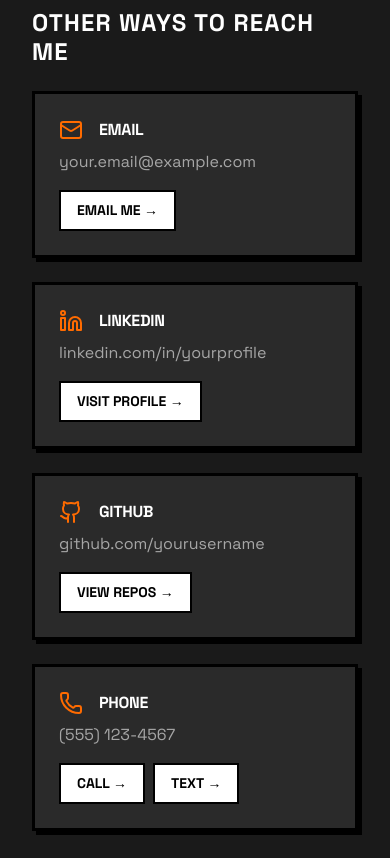
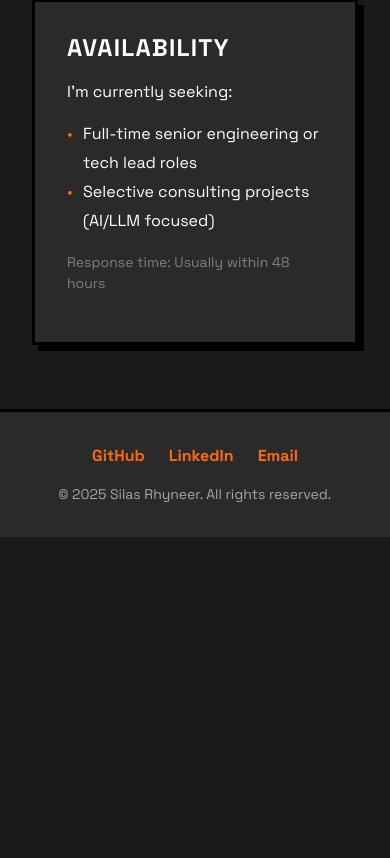
Before and after one commit to CaptainCrouton89/profile-page, a Next.js app: page /contact in a window 390 px wide. Shown: the part 986-1844 px from the top of the page. After the commit the page ends 1523 px from the top, so only its background shows below. Built offline with nearby package versions, Linux system fonts and the light colour scheme.

Commit message:
Refactor ContactPage layout and update contact information
- Removed the ContactForm component and adjusted the layout to focus on contact methods.
- Updated email, LinkedIn, and GitHub links with personal information.
- Enhanced styling for better visual hierarchy and responsiveness.

```diff
--- a/src/app/contact/page.tsx
+++ b/src/app/contact/page.tsx
@@ -1,5 +1,4 @@
-import { ContactForm } from "@/components/ContactForm"
-import { Github, Linkedin, Mail, Phone } from "lucide-react"
+import { Github, Linkedin, Mail } from "lucide-react"
 
 export default function ContactPage() {
   return (
@@ -38,30 +37,12 @@ export default function ContactPage() {
         </p>
       </div>
 
-      {/* Two Column Layout */}
+      {/* Contact Methods */}
       <div
         style={{
-          display: "grid",
-          gridTemplateColumns: "1fr",
-          gap: "var(--space-3xl)",
           marginBottom: "var(--space-3xl)",
         }}
-        className="md:grid-cols-2"
       >
-        {/* Contact Form */}
-        <div
-          style={{
-            border: "var(--border-width) solid var(--color-black)",
-            boxShadow: "6px 6px 0 var(--color-black)",
-            padding: "var(--space-xl)",
-            background: "var(--color-surface)",
-          }}
-        >
-          <ContactForm />
-        </div>
-
-        {/* Other Ways to Reach Me */}
-        <div>
         <h2
           className="uppercase font-black"
           style={{
@@ -69,12 +50,13 @@ export default function ContactPage() {
             color: "var(--color-white)",
             marginBottom: "var(--space-lg)",
             letterSpacing: "0.05em",
+            textAlign: "center",
           }}
         >
-            OTHER WAYS TO REACH ME
+          WAYS TO REACH ME
         </h2>
 
-          <div style={{ display: "flex", flexDirection: "column", gap: "var(--space-lg)" }}>
+          <div style={{ display: "grid", gridTemplateColumns: "repeat(auto-fit, minmax(300px, 1fr))", gap: "var(--space-lg)" }}>
             {/* Email */}
             <div
               style={{
@@ -110,10 +92,10 @@ export default function ContactPage() {
                   marginBottom: "var(--space-md)",
                 }}
               >
-                your.email@example.com
+                rhyneer.silas@gmail.com
               </p>
               <a
-                href="mailto:your.email@example.com"
+                href="mailto:rhyneer.silas@gmail.com"
                 className="uppercase font-bold transition-all duration-150 inline-block"
                 style={{
                   fontSize: "var(--font-size-sm)",
@@ -163,10 +145,10 @@ export default function ContactPage() {
                   marginBottom: "var(--space-md)",
                 }}
               >
-                linkedin.com/in/yourprofile
+                linkedin.com/in/silas-rhyneer
               </p>
               <a
-                href="https://linkedin.com/in/yourprofile"
+                href="https://linkedin.com/in/silas-rhyneer"
                 target="_blank"
                 rel="noopener noreferrer"
                 className="uppercase font-bold transition-all duration-150 inline-block"
@@ -218,10 +200,10 @@ export default function ContactPage() {
                   marginBottom: "var(--space-md)",
                 }}
               >
-                github.com/yourusername
+                github.com/CaptainCrouton89
               </p>
               <a
-                href="https://github.com/yourusername"
+                href="https://github.com/CaptainCrouton89"
                 target="_blank"
                 rel="noopener noreferrer"
                 className="uppercase font-bold transition-all duration-150 inline-block"
@@ -236,75 +218,6 @@ export default function ContactPage() {
               >
                 View Repos →
               </a>
-            </div>
-
-            {/* Phone */}
-            <div
-              style={{
-                border: "var(--border-width) solid var(--color-black)",
-                boxShadow: "4px 4px 0 var(--color-black)",
-                padding: "var(--space-lg)",
-                background: "var(--color-surface)",
-              }}
-            >
-              <div
-                style={{
-                  display: "flex",
-                  alignItems: "center",
-                  gap: "var(--space-md)",
-                  marginBottom: "var(--space-sm)",
-                }}
-              >
-                <Phone size={24} style={{ color: "var(--color-primary)" }} />
-                <h3
-                  className="uppercase font-bold"
-                  style={{
-                    fontSize: "var(--font-size-md)",
-                    color: "var(--color-white)",
-                  }}
-                >
-                  Phone
-                </h3>
-              </div>
-              <p
-                style={{
-                  fontSize: "var(--font-size-md)",
-                  color: "var(--color-gray-light)",
-                  marginBottom: "var(--space-md)",
-                }}
-              >
-                (555) 123-4567
-              </p>
-              <a
-                href="tel:+15551234567"
-                className="uppercase font-bold transition-all duration-150 inline-block"
-                style={{
-                  fontSize: "var(--font-size-sm)",
-                  padding: "var(--space-sm) var(--space-md)",
-                  background: "var(--color-white)",
-                  color: "var(--color-black)",
-                  border: "2px solid var(--color-black)",
-                  textDecoration: "none",
-                  marginRight: "var(--space-sm)",
-                }}
-              >
-                Call →
-              </a>
-              <a
-                href="sms:+15551234567"
-                className="uppercase font-bold transition-all duration-150 inline-block"
-                style={{
-                  fontSize: "var(--font-size-sm)",
-                  padding: "var(--space-sm) var(--space-md)",
-                  background: "var(--color-white)",
-                  color: "var(--color-black)",
-                  border: "2px solid var(--color-black)",
-                  textDecoration: "none",
-                }}
-              >
-                Text →
-              </a>
-            </div>
             </div>
           </div>
       </div>
```
Lines whose indentation alone changed are shown as unchanged.
